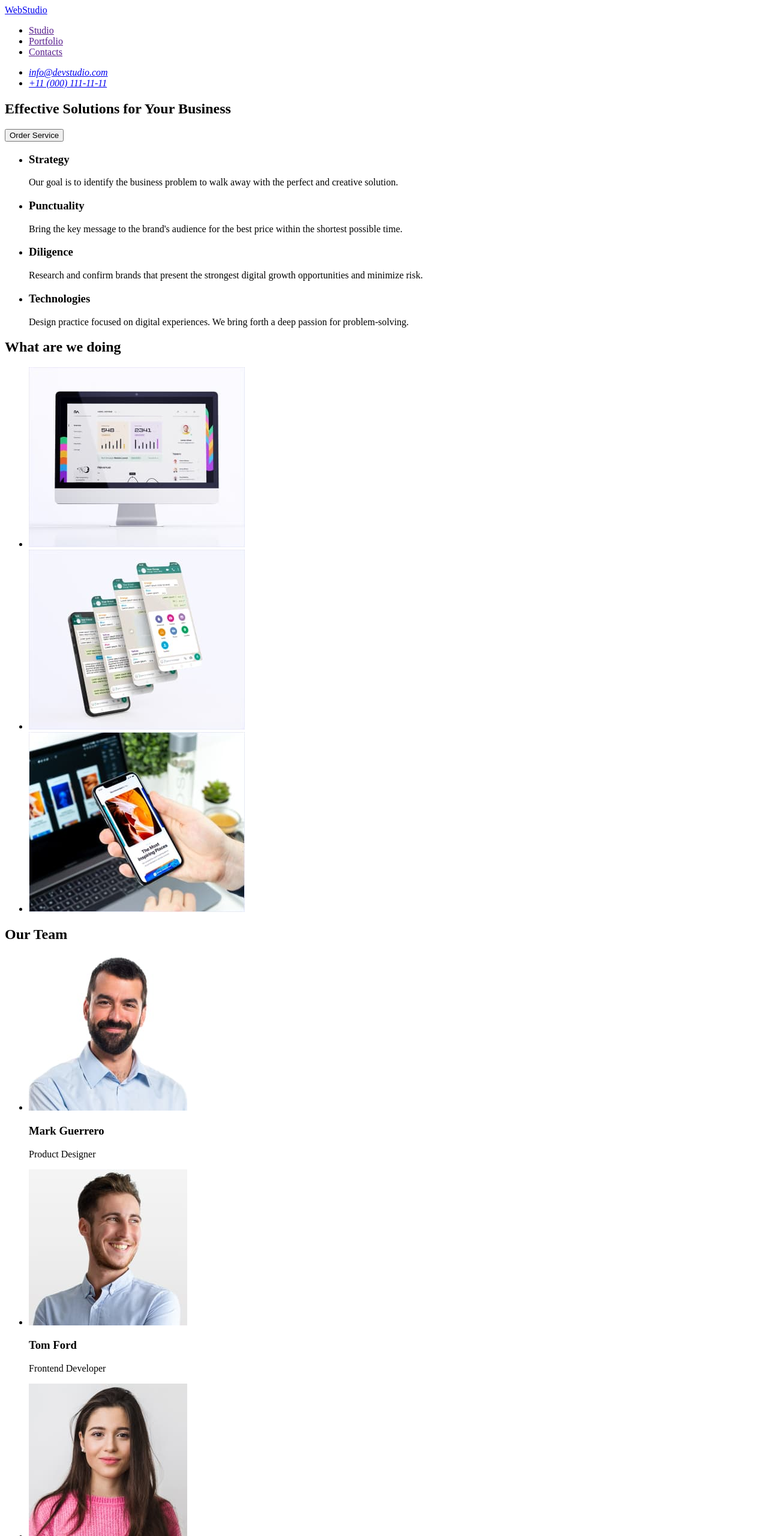
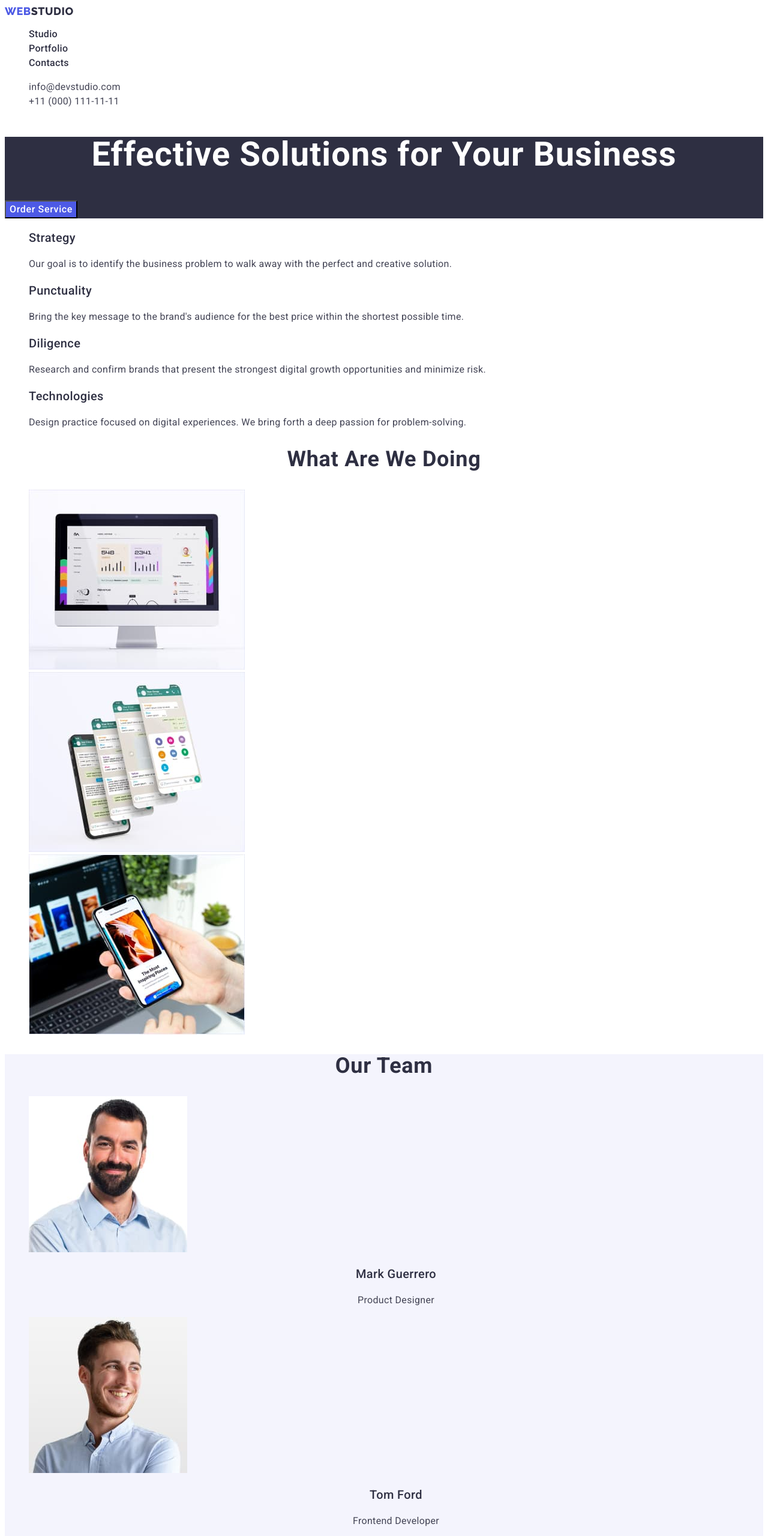
Before and after one commit to Grisalle/goit-markup-hw-02, a plain HTML site: page index.html in a window 1280 px wide. Shown: the top 2560 px of the page at 60% size. Drawn offline with Linux system fonts and the light colour scheme.

Commit message:
html+css+portfolio-page

```diff
--- /dev/null
+++ b/css/styles.css
@@ -0,0 +1,215 @@
+body {
+    font-family: 'Roboto', sans-serif;
+    color: #2E2F42;
+}
+
+.list {
+    list-style: none;
+}
+
+.link {
+    text-decoration: none;
+}
+
+/* Colors */
+
+:root {
+    --background-dark: #2E2F42;
+    --background-light: #F4F4FD;
+    --primary-brand: #4D5AE5;
+    --pressed-state: #404BBF;
+    --description-color: #434455;
+}
+
+/* Top Line */
+
+.logo {
+    font-family: 'Raleway';
+    font-style: normal;
+    font-weight: 800;
+    font-size: 18px;
+    line-height: 1.17;
+    display: flex;
+    align-items: center;
+    letter-spacing: 0.03em;
+    text-transform: uppercase;
+    color: var(--primary-brand);
+}
+
+.logo-item-theme-light {
+    color: #2E2F42;
+}
+
+.logo-item-theme-dark {
+    color: #F4F4FD;
+}
+
+.menu-link {
+    font-weight: 500;
+    font-size: 16px;
+    line-height: 1.5;
+    letter-spacing: 0.02em;
+    color: #2E2F42;
+}
+
+.menu-link:hover,
+.menu-link:focus {
+    color: var(--pressed-state);
+}
+
+.contact-link {
+    font-style: normal;
+    font-weight: 400;
+    font-size: 16px;
+    line-height: 1.5;
+    letter-spacing: 0.02em;
+    color: #434455;
+}
+
+.contact-link:hover,
+.contact-link:focus {
+    color: var(--pressed-state);
+}
+
+/* Effective Solutions for Your Business */
+
+.hero {
+    background-color: var(--background-dark);
+}
+
+.hero-descr {
+    font-weight: 700;
+    font-size: 56px;
+    line-height: 1.07;
+    text-align: center;
+    letter-spacing: 0.02em;
+    color: #ffffff;
+}
+
+.modal-open-btn {
+    font-family: 'Roboto', sans-serif;
+    font-weight: 500;
+    font-size: 16px;
+    line-height: 1.5;
+    display: flex;
+    align-items: center;
+    letter-spacing: 0.04em;
+    color: #FFFFFF;
+    cursor: pointer;
+    background-color: var(--primary-brand);
+}
+
+.modal-open-btn:hover,
+.modal-open-btn:focus {
+    background-color: var(--pressed-state);
+}
+
+/* Principles of work */
+
+.principle-title {
+    font-weight: 500;
+    font-size: 20px;
+    line-height: 1.2;
+    letter-spacing: 0.02em;
+}
+
+.principle-descr {
+    font-weight: 400;
+    font-size: 16px;
+    line-height: 1.5;
+    letter-spacing: 0.02em;
+    color: var(--description-color);
+}
+
+/* What are we doing */
+
+.working-img-title {
+    font-weight: 700;
+    font-size: 36px;
+    line-height: 1.11;
+    text-align: center;
+    letter-spacing: 0.02em;
+    text-transform: capitalize;
+}
+
+/* Our team */
+
+.our-team-section {
+    background-color: var(--background-light);
+}
+
+.team-title {
+    font-weight: 700;
+    font-size: 36px;
+    line-height: 1.11;
+    text-align: center;
+    letter-spacing: 0.02em;
+    text-transform: capitalize;
+}
+
+.team-member {
+    font-weight: 500;
+    font-size: 20px;
+    line-height: 1.2;
+    text-align: center;
+    letter-spacing: 0.02em;
+}
+
+.team-member-profession {
+    font-weight: 400;
+    font-size: 16px;
+    line-height: 1.5;
+    text-align: center;
+    letter-spacing: 0.02em;
+    color: var(--description-color);
+}
+
+/* Footer */
+
+.footer {
+    background-color: var(--background-dark);
+}
+
+.footer-descr {
+    font-weight: 400;
+    font-size: 16px;
+    line-height: 1.5;
+    letter-spacing: 0.02em;
+    color: #F4F4FD;
+}
+
+/* PORTFOLIO */
+
+.filter-btn {
+    font-family: 'Roboto', sans-serif;
+    font-weight: 500;
+    font-size: 16px;
+    line-height: 1.5;
+    display: flex;
+    align-items: center;
+    text-align: center;
+    letter-spacing: 0.04em;
+    color: var(--primary-brand);
+    background-color: var(--background-light);
+}
+
+.filter-btn:hover,
+.filter-btn:focus {
+    color: #FFFFFF;
+    background-color: var(--pressed-state);
+}
+
+.portfolio-img-title {
+    font-weight: 500;
+    font-size: 20px;
+    line-height: 1.2;
+    letter-spacing: 0.02em;
+}
+
+.portfolio-img-descr {
+    font-weight: 400;
+    font-size: 16px;
+    line-height: 1.5;
+    letter-spacing: 0.02em;
+    color: var(--description-color);
+}
--- a/index.html
+++ b/index.html
@@ -5,94 +5,106 @@
     <meta charset="UTF-8" />
     <meta http-equiv="X-UA-Compatible" content="IE=edge" />
     <meta name="viewport" content="width=device-width, initial-scale=1.0" />
+    <link rel="preconnect" href="https://fonts.googleapis.com" />
+    <link rel="preconnect" href="https://fonts.gstatic.com" crossorigin />
+    <link
+      href="https://fonts.googleapis.com/css2?family=Raleway:wght@800&family=Roboto:wght@400;500;700;900&display=swap"
+      rel="stylesheet"
+    />
+    <link rel="stylesheet" href="./css/styles.css" />
     <title>Web Studio</title>
   </head>
   <body>
     <header>
       <nav>
-        <a href="./index.html">WebStudio</a>
-        <ul>
-          <li>
-            <a href="">Studio</a>
+        <a href="./index.html" class="logo link"
+          >Web<span class="logo-item-theme-light">Studio</span></a
+        >
+        <ul class="menu list">
+          <li class="menu-item">
+            <a class="menu-link link" href="./index.html">Studio</a>
           </li>
-          <li>
-            <a href="">Portfolio</a>
+          <li class="menu-item">
+            <a class="menu-link link" href="./portfolio.html">Portfolio</a>
           </li>
-          <li>
-            <a href="">Contacts</a>
+          <li class="menu-item">
+            <a class="menu-link link" href="">Contacts</a>
           </li>
         </ul>
       </nav>
       <address>
-        <ul>
-          <li>
-            <a href="mailto:info@devstudio.com">info@devstudio.com</a>
+        <ul class="contact list">
+          <li class="contact-item">
+            <a class="contact-link link" href="mailto:info@devstudio.com">info@devstudio.com</a>
           </li>
-          <li>
-            <a href="tel:+110001111111">+11 (000) 111-11-11</a>
+          <li class="contact-item">
+            <a class="contact-link link" href="tel:+110001111111">+11 (000) 111-11-11</a>
           </li>
         </ul>
       </address>
     </header>
     <main>
-      <section>
-        <h1>Effective Solutions for Your Business</h1>
-        <button type="button">Order Service</button>
+      <section class="hero">
+        <h1 class="hero-descr">Effective Solutions for Your Business</h1>
+        <button class="modal-open-btn" type="button">Order Service</button>
       </section>
-      <section>
+      <section class="principle-section">
         <h2 hidden>Principles of work</h2>
-        <ul>
-          <li>
-            <h3>Strategy</h3>
-            <p>
+        <ul class="principle list">
+          <li class="principle-item">
+            <h3 class="principle-title">Strategy</h3>
+            <p class="principle-descr">
               Our goal is to identify the business problem to walk away with the perfect and
               creative solution.
             </p>
           </li>
-          <li>
-            <h3>Punctuality</h3>
-            <p>
+          <li class="principle-item">
+            <h3 class="principle-title">Punctuality</h3>
+            <p class="principle-descr">
               Bring the key message to the brand's audience for the best price within the shortest
               possible time.
             </p>
           </li>
-          <li>
-            <h3>Diligence</h3>
-            <p>
+          <li class="principle-item">
+            <h3 class="principle-title">Diligence</h3>
+            <p class="principle-descr">
               Research and confirm brands that present the strongest digital growth opportunities
               and minimize risk.
             </p>
           </li>
-          <li>
-            <h3>Technologies</h3>
-            <p>
+          <li class="principle-item">
+            <h3 class="principle-title">Technologies</h3>
+            <p class="principle-descr">
               Design practice focused on digital experiences. We bring forth a deep passion for
               problem-solving.
             </p>
           </li>
         </ul>
       </section>
-      <section>
-        <h2>What are we doing</h2>
-        <ul>
-          <li>
+      <section class="working-section">
+        <h2 class="working-img-title">What Are We Doing</h2>
+        <ul class="working-img-list list">
+          <li class="working-img-item">
             <img
+              class="working-img"
               src="./images/what-are-we-doing/pc-content.jpg"
               alt="PC content"
               width="360"
               height="300"
             />
           </li>
-          <li>
+          <li class="working-img-item">
             <img
+              class="working-img"
               src="./images/what-are-we-doing/mobile-application.jpg"
               alt="Mobile application"
               width="360"
               height="300"
             />
           </li>
-          <li>
+          <li class="working-img-item">
             <img
+              class="working-img"
               src="./images/what-are-we-doing/mobile-content.jpg"
               alt="Mobile content"
               width="360"
@@ -101,50 +113,61 @@
           </li>
         </ul>
       </section>
-      <section>
-        <h2>Our Team</h2>
-        <ul>
-          <li>
+      <section class="our-team-section">
+        <h2 class="team-title">Our Team</h2>
+        <ul class="team-list list">
+          <li class="team-item">
             <img
+              class="team-img"
               src="./images/our-team/mark-guerrero.jpg"
               alt="Mark Guerrero"
               width="264"
               height="260"
             />
-            <h3>Mark Guerrero</h3>
-            <p>Product Designer</p>
+            <h3 class="team-member">Mark Guerrero</h3>
+            <p class="team-member-profession">Product Designer</p>
           </li>
-          <li>
-            <img src="./images/our-team/tom-ford.jpg" alt="Tom Ford" width="264" height="260" />
-            <h3>Tom Ford</h3>
-            <p>Frontend Developer</p>
+          <li class="team-item">
+            <img
+              class="team-img"
+              src="./images/our-team/tom-ford.jpg"
+              alt="Tom Ford"
+              width="264"
+              height="260"
+            />
+            <h3 class="team-member">Tom Ford</h3>
+            <p class="team-member-profession">Frontend Developer</p>
           </li>
-          <li>
+          <li class="team-item">
             <img
+              class="team-img"
               src="./images/our-team/camila-garcia.jpg"
               alt="Camila Garcia"
               width="264"
               height="260"
             />
-            <h3>Camila Garcia</h3>
-            <p>Marketing</p>
+            <h3 class="team-member">Camila Garcia</h3>
+            <p class="team-member-profession">Marketing</p>
           </li>
-          <li>
+          <li class="team-item">
             <img
+              class="team-img"
               src="./images/our-team/daniel-wilson.jpg"
               alt="Daniel Wilson"
               width="264"
               height="260"
             />
-            <h3>Daniel Wilson</h3>
-            <p>UI Designer</p>
+            <h3 class="team-member">Daniel Wilson</h3>
+            <p class="team-member-profession">UI Designer</p>
           </li>
         </ul>
       </section>
     </main>
-    <footer>
-      <a href="./index.html">WebStudio</a>
-      <p>
+    <footer class="footer">
+      <a href="./index.html" class="logo link"
+        >Web<span class="logo-item-theme-dark">Studio</span></a
+      >
+      <p class="footer-descr">
         Increase the flow of customers and sales for your business with digital marketing & growth
         solutions.
       </p>
```
Also changed, not shown: portfolio.html (added, +169 -0 lines), images/portfolio/banking-app.jpg (added), images/portfolio/cashless-payment.jpg (added), images/portfolio/fresh-coffee.jpg (added), images/portfolio/instagram-stories.jpg (added), images/portfolio/meditation-app.jpg (added), images/portfolio/online-courses.jpg (added), images/portfolio/organic-food.jpg (added), images/portfolio/screen-illustrations.jpg (added), images/portfolio/taxi-service.jpg (added).
